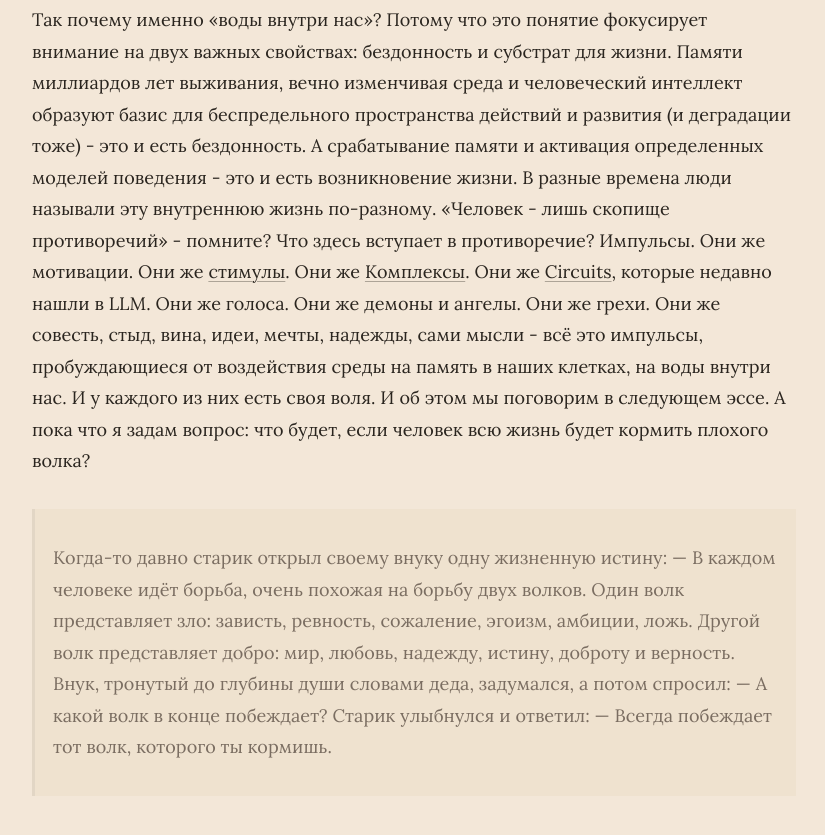
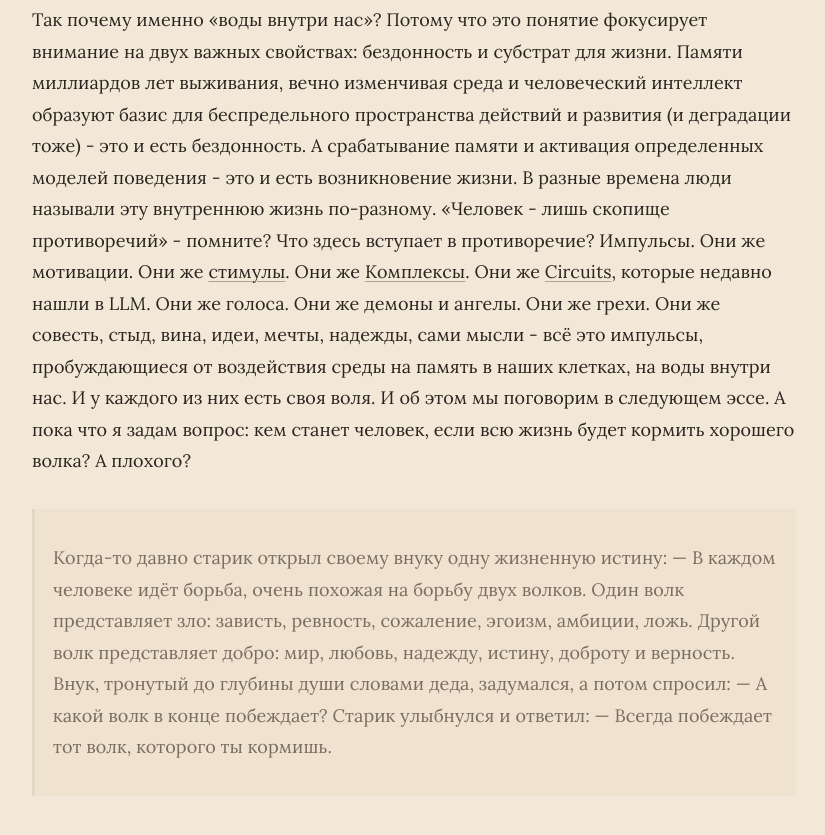
Before and after one commit to Abirmann/blog, a Jekyll site: the page built from _essays/waters-inside-us.md, in a window 1280 px wide and 900 px high, scrolled down 4784 px. Shown: the top 835 px of the window, without its empty margins (226-1051 px from the left). Built offline with Jekyll 4.4.1, drawn with Linux system fonts in a browser that asks for light colours; some of the changed text lies outside the part shown.

Commit message:
эссе - Воды внутри нас

```diff
--- a/_essays/waters-inside-us.md
+++ b/_essays/waters-inside-us.md
@@ -38,7 +38,7 @@ date: 2026-01-11
 
 Например: повышается температура, встают дыбом волосы, возникает агрессия, или страх, или желание, смещается и фокусируется внимание, определеные мысли сами лезут в голову, а иногда человека они могут даже испугать. Некоторых людей, погибших от холода, находят с истертыми до костей пальцами, потому что перед смертью **они пытались рыть руками землю**. Можете себе представить, насколько это древняя память - рыть нору, когда становится холодно? Кто знает, на что еще способен человек в экстренных ситуациях. И кто знает, какие еще проблемы приходилось решать нашим предкам. Точно можно сказать лишь то, что мы не знаем пределов наших возможностей.
 
-Так почему именно "воды внутри нас"? Потому что это понятие фокусирует внимание на двух важных свойствах: бездонность и субстрат для жизни. Памяти миллиардов лет выживания, вечно изменчивая среда и человеческий интеллект образуют базис для беспредельного пространства действий и развития (и деградации тоже) - это и есть бездонность. А срабатывание памяти и активация определенных моделей поведения - это и есть возникновение жизни. В разные времена люди называли эту внутреннюю жизнь по-разному. "Человек - лишь скопище противоречий" - помните? Что здесь вступает в противоречие? Импульсы. Они же мотивации. Они же [стимулы](https://en.wikipedia.org/wiki/Drive_theory). Они же [Комплексы](<https://en.wikipedia.org/wiki/Complex_(psychology)>). Они же [Circuits](https://distill.pub/2020/circuits/zoom-in/), которые недавно нашли в LLM. Они же голоса. Они же демоны и ангелы. Они же грехи. Они же совесть, стыд, вина, идеи, мечты, надежды, сами мысли - всё это импульсы, пробуждающиеся от воздействия среды на память в наших клетках, на воды внутри нас. И у каждого из них есть своя воля. И об этом мы поговорим в следующем эссе. А пока что я задам вопрос: что будет, если человек всю жизнь будет кормить плохого волка?
+Так почему именно "воды внутри нас"? Потому что это понятие фокусирует внимание на двух важных свойствах: бездонность и субстрат для жизни. Памяти миллиардов лет выживания, вечно изменчивая среда и человеческий интеллект образуют базис для беспредельного пространства действий и развития (и деградации тоже) - это и есть бездонность. А срабатывание памяти и активация определенных моделей поведения - это и есть возникновение жизни. В разные времена люди называли эту внутреннюю жизнь по-разному. "Человек - лишь скопище противоречий" - помните? Что здесь вступает в противоречие? Импульсы. Они же мотивации. Они же [стимулы](https://en.wikipedia.org/wiki/Drive_theory). Они же [Комплексы](<https://en.wikipedia.org/wiki/Complex_(psychology)>). Они же [Circuits](https://distill.pub/2020/circuits/zoom-in/), которые недавно нашли в LLM. Они же голоса. Они же демоны и ангелы. Они же грехи. Они же совесть, стыд, вина, идеи, мечты, надежды, сами мысли - всё это импульсы, пробуждающиеся от воздействия среды на память в наших клетках, на воды внутри нас. И у каждого из них есть своя воля. И об этом мы поговорим в следующем эссе. А пока что я задам вопрос: кем станет человек, если всю жизнь будет кормить хорошего волка? А плохого?
 
 > Когда-то давно старик открыл своему внуку одну жизненную истину:
 > — В каждом человеке идёт борьба, очень похожая на борьбу двух волков. Один волк представляет зло: зависть, ревность, сожаление, эгоизм, амбиции, ложь. Другой волк представляет добро: мир, любовь, надежду, истину, доброту и верность.
```
